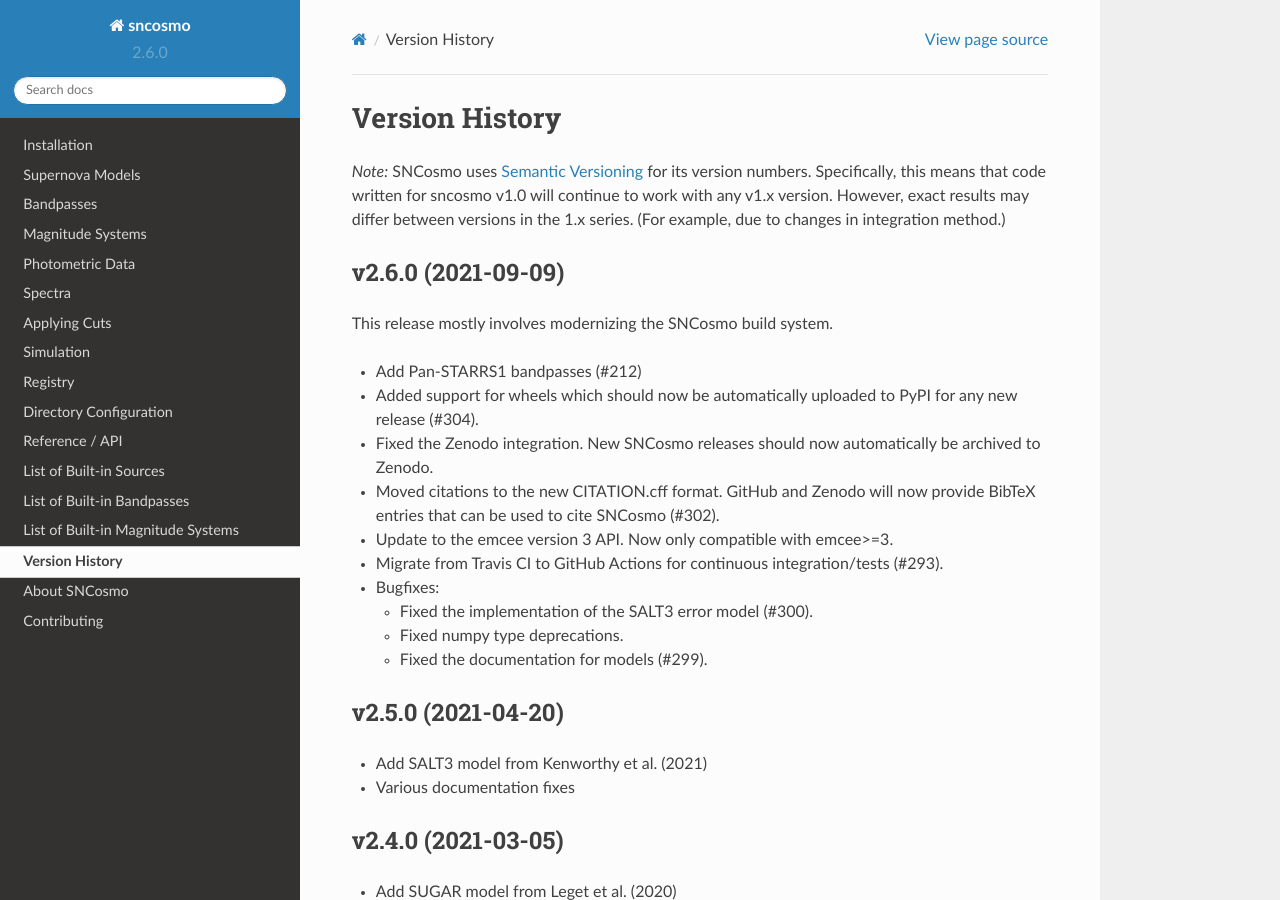
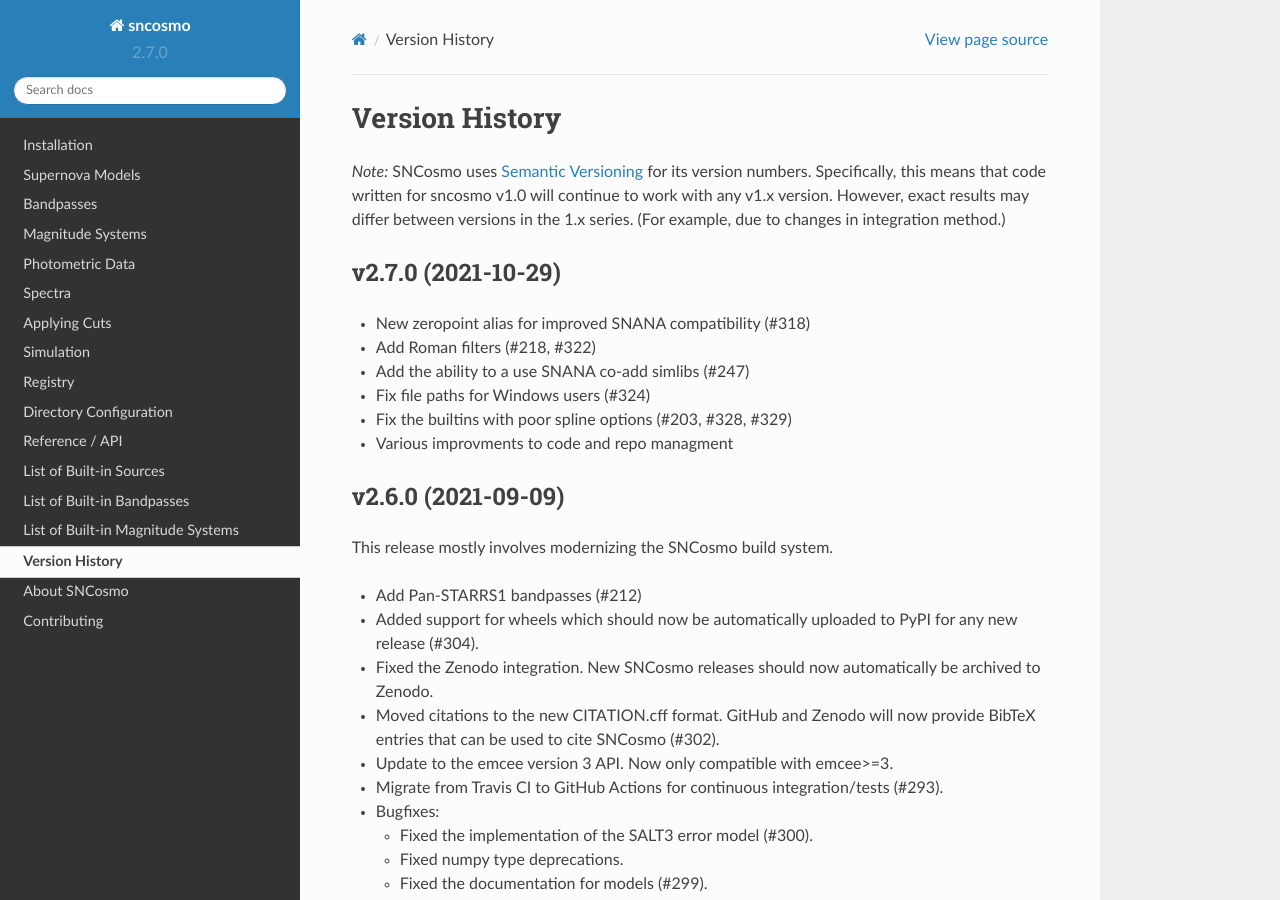
Before and after one commit to sncosmo/sncosmo, a Sphinx documentation site: the page built from docs/history.rst, in a window 1280 px wide and 900 px high. Built offline with Sphinx 7.4.7 and the Read the Docs theme 2.0.0, drawn with Linux system fonts in a browser that asks for light colours; pages that are not in the unit, such as notebooks, are missing from menus.

Commit message:
Prep for v2.7

```diff
--- a/docs/history.rst
+++ b/docs/history.rst
@@ -7,6 +7,21 @@
 sncosmo v1.0 will continue to work with any v1.x version. However,
 exact results may differ between versions in the 1.x series. (For
 example, due to changes in integration method.)
+
+v2.7.0 (2021-10-29)
+===================
+
+- New zeropoint alias for improved SNANA compatibility (#318)
+
+- Add Roman filters (#218, #322)
+
+- Add the ability to a use SNANA co-add simlibs (#247)
+
+- Fix file paths for Windows users (#324)
+
+- Fix the builtins with poor spline options (#203, #328, #329)
+
+- Various improvments to code and repo managment
 
 v2.6.0 (2021-09-09)
 ===================
--- a/sncosmo/__init__.py
+++ b/sncosmo/__init__.py
@@ -8,7 +8,7 @@
 from astropy.config import ConfigItem, ConfigNamespace
 from astropy.config.configuration import update_default_config
 
-__version__ = "2.6.0"
+__version__ = "2.7.0"
 
 
 def test(package=None, test_path=None, args=None, plugins=None,
```
